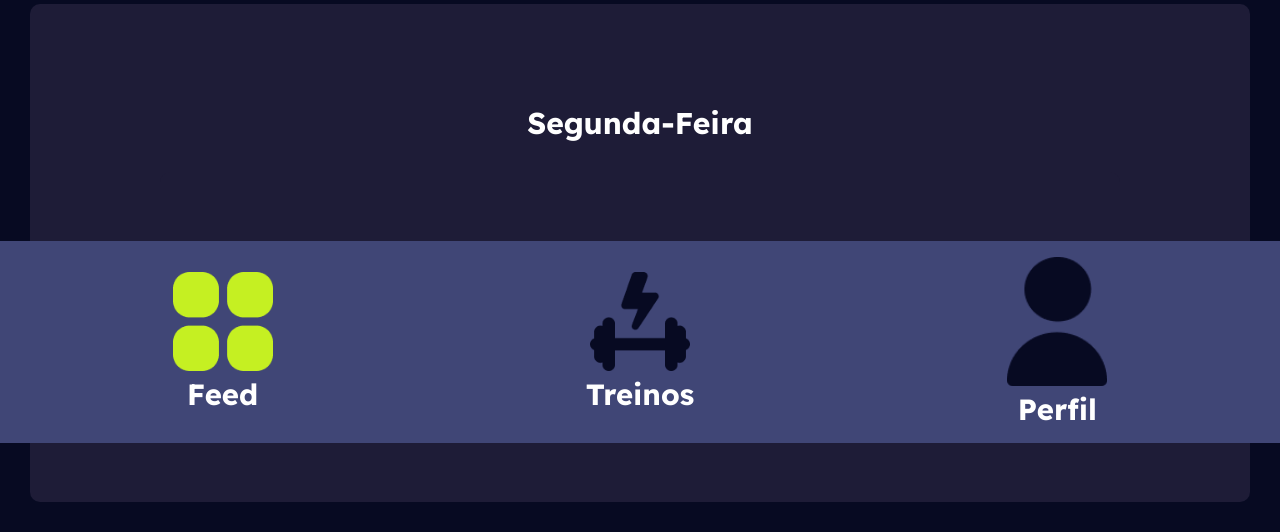
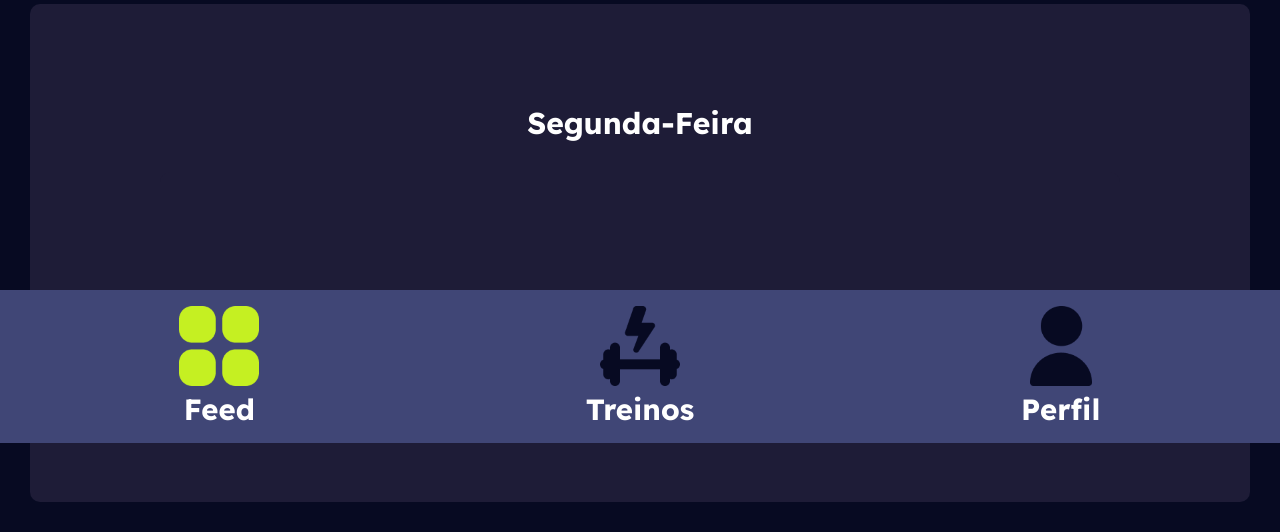
Before and after one commit to micaaell/habitus-2025, a Django app: page / in a window 1280 px wide. Shown: the part 357-889 px from the top of the page. Run offline with Django 4.2, Linux system fonts and the light colour scheme.

Commit message:
Atualizacoes

```diff
--- a/habitusapp/static/css/aluno/feed.css
+++ b/habitusapp/static/css/aluno/feed.css
@@ -74,9 +74,11 @@ menu{
     right: 0;
 }
 menu img{
-    width: 100px;
     margin-bottom: 5px;
     cursor: pointer;
+    width: 80px;
+    height: 80px;
+    object-fit: contain;
 }
 menu div a {
     font-size: 25px;
```
